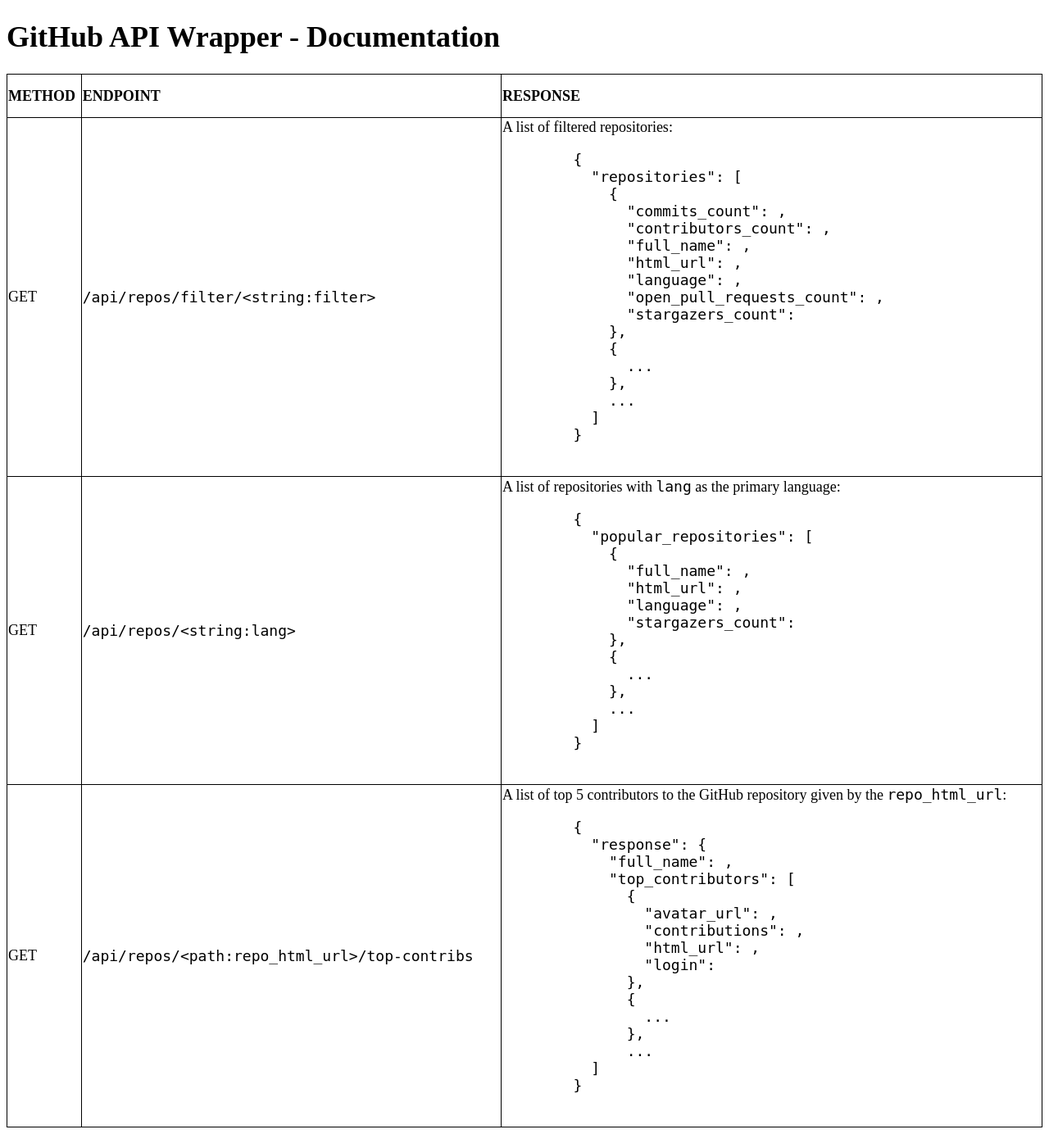
After one commit to Animesh-Ghosh/GitHub-API-Wrapper, a Flask app: page /api in a window 1280 px wide. The commit adds this page. Shown: the whole page at 82% size. Run offline with Flask 2, Linux system fonts and the light colour scheme.

Commit message:
Restructure directory
Restructured directory.
Moved github_api_wrapper modules to GitHub-API-Wrapper directory.
Created base.html template to abstract away common HTML code.
Created style.css.
Created api.html template as the API documentation.
Added additional exception handling for get_top_contribs API requests.
Changed PopularRepos resource routing.

```diff
--- a/app.py
+++ b/app.py
@@ -1,29 +1,33 @@
 from flask import Flask, render_template
-from flask_restful import Resource, Api
+from flask_restful import abort, Api, Resource
 import requests_cache
-from github_api_wrapper_part_1 import (
-    get_public_repos, get_repo_info
+from core import (
+    get_public_repos, get_repo_info,
+    get_popular_repos,
+    get_repo_top_contribs
 )
-from github_api_wrapper_part_2 import get_popular_repos
-from github_api_wrapper_part_3 import get_repo_top_contribs
 
 app = Flask(__name__)
-api = Api(app)
+api = Api(
+    app,
+    default_mediatype='application/json',
+    catch_all_404s=True,
+)
 
 # installing cache
 requests_cache.install_cache(
     cache_name='github_api_wrapper_cache',
     backend='sqlite',
-    expire_after=600
+    # expire_after=600 # persisting forever temporarily
 )
 
 
 def long_reqs():
-    '''Runs before the first request to the server if cache doesn't exist,
-    thus making server startup slow. Needed so that site can perform better,
-    however, when the cache expires, the request will again become slow, since
+    '''Runs before the first request to the server. Needed so that site can
+    perform better. If cache doesn't exist, server startup is slow. However, when
+    the cache expires, the request will again become slow, since getting info for
 
-    getting info for each repo takes a while.
+    each repo takes a while.
     '''
     print('Getting public repos.')
     repos = get_public_repos()
@@ -96,27 +100,40 @@
         # remove expired responses
         requests_cache.remove_expired_responses()
 
-        repo_full_name, top_contribs = get_repo_top_contribs(repo_html_url)
+        try:
+            repo_full_name, top_contribs = get_repo_top_contribs(repo_html_url)
+            return {
+                'response': {
+                    'full_name': repo_full_name,
+                    'top_contributors': top_contribs
+                }
+            }
 
-        return {'top_contributors': top_contribs}
+        except ValueError:
+            # contributor list too large
+            message = get_repo_top_contribs(repo_html_url)
+            return {
+                'response': {
+                    'message': message
+                }
+            }
 
 
 api.add_resource(
     Repos,
-    '/api/repos/filter/<string:filter>',
+    '/api/v1/repos/filter/<string:filter>',
     endpoint='repos-by-filter'
 )
 api.add_resource(
     PopularRepos,
-    '/api/repos/<string:lang>',
+    '/api/v1/repos/popular/<string:lang>',
     endpoint='repos-by-lang'
 )
 api.add_resource(
     TopRepoContribs,
-    '/api/repos/<path:repo_html_url>/top-contribs',
+    '/api/v1/repos/<path:repo_html_url>/top-contribs',
     endpoint='top-contribs'
 )
-
 
 app.before_first_request(long_reqs)
 
@@ -124,3 +141,8 @@
 @app.route('/')
 def index():
     return render_template('index.html')
+
+
+@app.route('/api')
+def api_index():
+    return render_template('api.html', title=' - Documentation')
--- /dev/null
+++ b/core.py
@@ -0,0 +1,155 @@
+import os
+import time
+from pprint import pprint
+import requests
+import requests_cache
+from dotenv import load_dotenv
+
+# loading .env variables
+load_dotenv()
+OAUTH_TOKEN = os.environ['OAUTH_TOKEN']
+
+# global constants
+API = 'https://api.github.com'
+HEADERS = {
+    'Accept': 'application/vnd.github.v3+json',
+    'Authorization': f'token {OAUTH_TOKEN}'
+}
+NUM_ITEMS_PER_PAGE = 30
+LANGUAGES = {'c++', 'python', 'scheme'}
+
+# part 1 begin
+
+def get_public_repos():
+    '''Returns popular public repos sorted by number of stars.'''
+    repos = []
+    url = f'{API}/search/repositories?q=is:public&sort=stars&order=desc'
+
+    res = requests.get(url=url, headers=HEADERS)
+
+    for item in res.json()['items']:
+        repos.append({
+            'full_name': item['full_name'],
+            'html_url': item['html_url'],
+            'url': item['url'], # api url
+            'language': item['language'],
+            'stargazers_count': item['stargazers_count']
+        })
+
+    return repos
+
+
+def get_last_page_results(res):
+    '''Returns the total number of items for paginated responses.'''
+    # get number of pages and fetch last page results
+    try:
+        last_page_url = res.links['last']['url']
+        num_pages = last_page_url.split('?')[-1].split('=')[-1]
+
+        last_page_res = requests.get(url=last_page_url, headers=HEADERS)
+
+        # number of pages - 1 (1 for the last page) * number of items per page + number of results from last page
+        return (int(num_pages) - 1) * NUM_ITEMS_PER_PAGE + len(last_page_res.json())
+
+    except KeyError:
+        # no 'Link' header, only one page
+        return len(res.json())
+
+
+def get_repo_contrib_count(repo):
+    repo_url = repo['url']
+    url = f'{repo_url}/contributors'
+
+    res = requests.get(url=url, headers=HEADERS)
+
+    return get_last_page_results(res)
+
+
+def get_repo_open_pulls_count(repo):
+    repo_url = repo['url']
+    url = f'{repo_url}/pulls?state=open'
+    res = requests.get(url=url, headers=HEADERS)
+
+    return get_last_page_results(res)
+
+
+def get_repo_commits_count(repo):
+    repo_url = repo['url']
+    url = f'{repo_url}/commits'
+    res = requests.get(url=url, headers=HEADERS)
+
+    return get_last_page_results(res)
+
+
+def get_repo_info(repo):
+    '''Get the repo info including number of stars, number of contributors and the
+    primary language used.
+    '''
+    open_pull_requests_count = get_repo_open_pulls_count(repo)
+    commits_count = get_repo_commits_count(repo)
+    contributors_count = get_repo_contrib_count(repo)
+
+    info = {
+        'full_name': repo['full_name'],
+        'html_url': repo['html_url'],
+        'stargazers_count': repo['stargazers_count'],
+        'language': repo['language'],
+        'contributors_count': contributors_count,
+        'open_pull_requests_count': open_pull_requests_count,
+        'commits_count': commits_count
+    }
+
+    return info
+
+# part 1 end
+# part 2 begin
+
+def get_popular_repos(lang):
+    '''Returns the most popular repositories for a specified language.
+
+    Returns 30 results according to the default page size of GitHub's API.
+    '''
+    repos = []
+    url = f'{API}/search/repositories?q=language:{lang}&sort=stars&order=desc'
+
+    res = requests.get(url=url, headers=HEADERS)
+
+    for item in res.json()['items']:
+        repos.append({
+            'full_name': item['full_name'],
+            'html_url': item['html_url'],
+            'language': item['language'],
+            'stargazers_count': item['stargazers_count']
+        })
+
+    return repos
+
+# part 2 end
+# part 3 begin
+
+def get_repo_top_contribs(repo_html_url):
+    '''Returns the top 5 contributors for the repository specified by the repository's
+    GitHub link.
+    '''
+    top_contribs = []
+    full_name = repo_html_url.split('https://github.com')[-1][1:]
+    url = f'{API}/repos/{full_name}/contributors'
+
+    res = requests.get(url=url, headers=HEADERS)
+
+    try:
+        for r in res.json()[:5]:
+            top_contribs.append({
+                'login': r['login'],
+                'html_url': r['html_url'],
+                'avatar_url': r['avatar_url'],
+                'contributions': r['contributions']
+            })
+
+        return (full_name, top_contribs)
+
+    except TypeError:
+        # contributor list too large
+        return res.json()['message']
+
+# part 3 end
--- /dev/null
+++ b/static/style.css
@@ -0,0 +1,24 @@
+body {
+	font-size: 18px;
+}
+
+table {
+  border-collapse: collapse;
+  width: 100%;
+}
+
+table, th, td {
+  border: 1px solid black;
+}
+
+th {
+  height: 50px;
+}
+
+li {
+	margin: 10px 0px 10px 0px;
+}
+
+.right-align {
+	text-align: left;
+}
--- /dev/null
+++ b/templates/api.html
@@ -0,0 +1,90 @@
+{% extends 'base.html' %}
+{% block content %}
+  <h1>GitHub API Wrapper - Documentation</h1>
+  <table border="1">
+    <tr>
+      <th class="right-align">METHOD</th>
+      <th class="right-align">ENDPOINT</th>
+      <th class="right-align">RESPONSE</th>
+    </tr>
+    <tr>
+      <td>GET</td>
+      <td><code>/api/repos/filter/&lt;string:filter&gt;</code></td>
+      <td>
+        A list of filtered repositories:<br/>
+        <code>
+        <pre>
+        {
+          "repositories": [
+            {
+              "commits_count": ,
+              "contributors_count": ,
+              "full_name": ,
+              "html_url": ,
+              "language": ,
+              "open_pull_requests_count": ,
+              "stargazers_count":
+            },
+            {
+              ...
+            },
+            ...
+          ]
+        }
+      </pre>
+      </code>
+      </td>
+    </tr>
+    <tr>
+      <td>GET</td>
+      <td><code>/api/repos/&lt;string:lang&gt;</code></td>
+      <td>
+        A list of repositories with <code>lang</code> as the primary language:<br/>
+        <code>
+        <pre>
+        {
+          "popular_repositories": [
+            {
+              "full_name": ,
+              "html_url": ,
+              "language": ,
+              "stargazers_count":
+            },
+            {
+              ...
+            },
+            ...
+          ]
+        }
+      </pre>
+      </code>
+      </td>
+    </tr>
+    <tr>
+      <td>GET</td>
+      <td><code>/api/repos/&lt;path:repo_html_url&gt;/top-contribs</code></td>
+      <td>
+        A list of top 5 contributors to the GitHub repository given by the <code>repo_html_url</code>:<br/>
+        <code>
+        <pre>
+        {
+          "response": {
+            "full_name": ,
+            "top_contributors": [
+              {
+                "avatar_url": ,
+                "contributions": ,
+                "html_url": ,
+                "login":
+              },
+              {
+                ...
+              },
+              ...
+          ]
+        }
+      </pre>
+      </code>
+      </td>
+    </tr>
+  </table>{% endblock content %}
--- /dev/null
+++ b/templates/base.html
@@ -0,0 +1,11 @@
+<!DOCTYPE html>
+<html lang="en-IN">
+<head>
+  <meta charset="utf-8">
+  <link rel="icon" type="image/png" href="{{ url_for('static', filename='gh-api-wrapper-icon.png') }}">
+  <link rel="stylesheet" type="text/css" href="{{ url_for('static', filename='style.css') }}">{% block head_script %}{% endblock head_script %}
+  <title>GitHub API Wrapper{% if title %}{{ title }}{% endif %}</title>
+</head>
+<body>{% block content %}{% endblock content %}{% block script %}{% endblock script %}
+</body>
+</html>
```
Also changed, not shown: GitHub-API-Wrapper/github_api_wrapper_part_3.py (renamed from github_api_wrapper_part_3.py, +14 -8 lines), static/index.js (+19 -6 lines), templates/index.html (+12 -19 lines), GitHub-API-Wrapper/github_api_wrapper_part_1.py (renamed from github_api_wrapper_part_1.py), GitHub-API-Wrapper/github_api_wrapper_part_2.py (renamed from github_api_wrapper_part_2.py).
